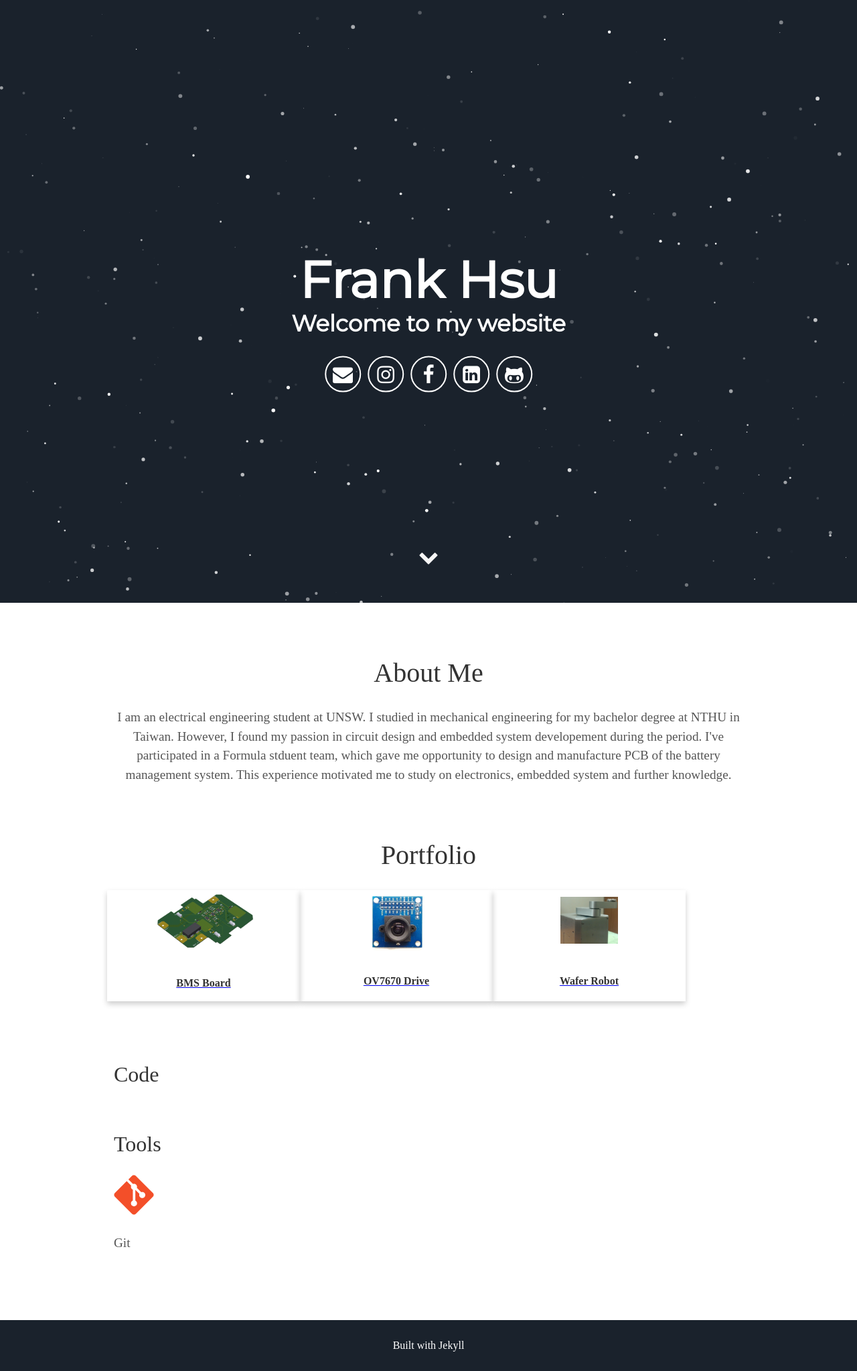
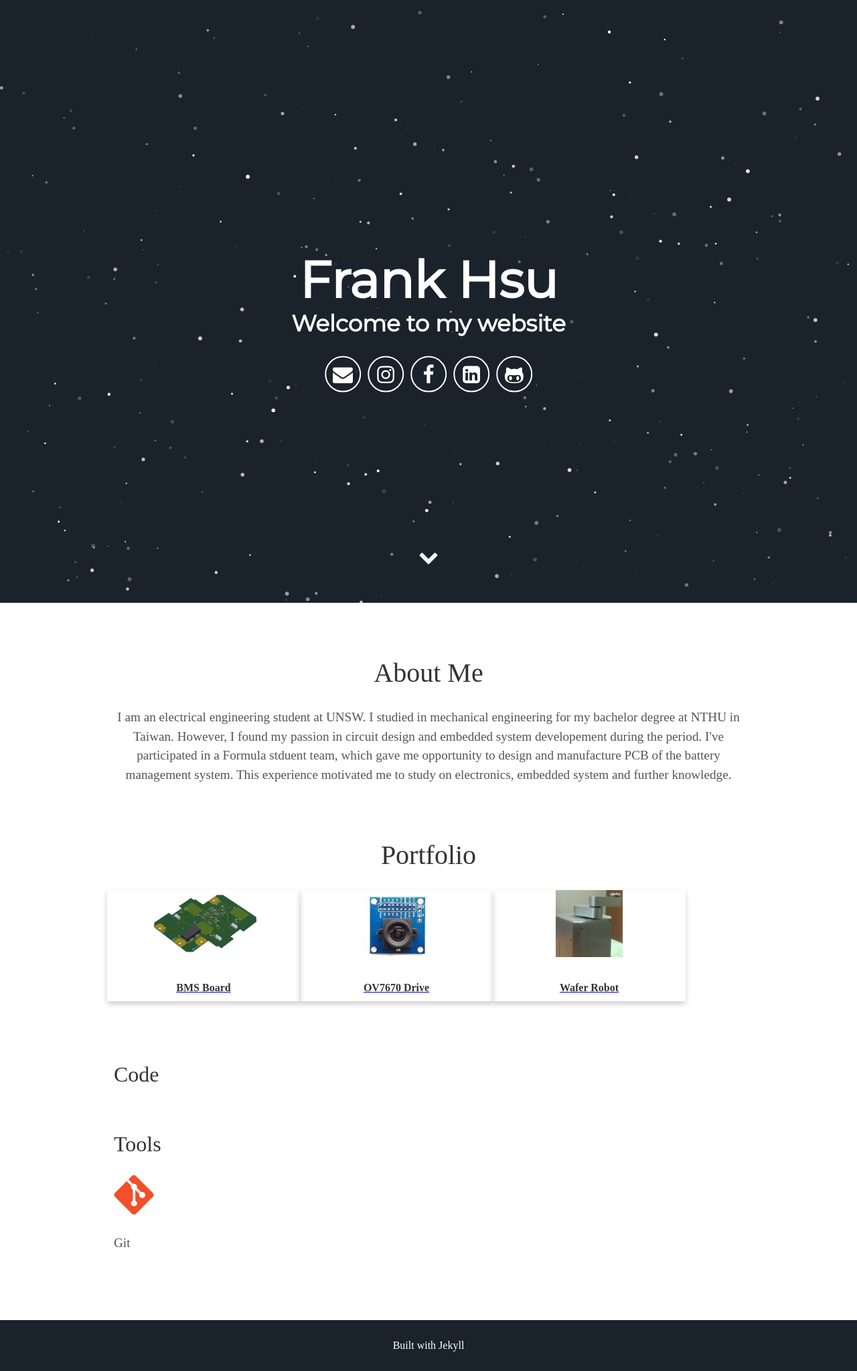
Before and after one commit to FrankHsu327/FrankHsu327.github.io, a Jekyll site: the page built from index.html, in a window 1280 px wide. Shown: the whole page at 67% size. Built offline with Jekyll 4.4.1, drawn with Linux system fonts in a browser that asks for light colours; some web fonts are replaced.

Commit message:
Add flex image

```diff
--- a/_includes/about.html
+++ b/_includes/about.html
@@ -10,7 +10,7 @@
       <a href="https://hackmd.io/51XmayXpSGewMbvboX04vA" target="_blank">
         <div class="card">
           <div class="containe_img">
-            <img src="img/BMS.GIF" style="width: 160px;">
+            <img src="img/BMS.GIF" style="width: 60%;">
           </div>
           <div class="container">
             <h4><b>BMS Board</b></h4>
@@ -24,7 +24,7 @@
       <a href="https://hackmd.io/U042mLE1RPuU4Wd9EsLZFA" target="_blank">
         <div class="card">
           <div class="containe_img">
-            <img src="img/Ov7670.jpg" style="height: 90px;">
+            <img src="img/Ov7670.jpg" style="height: 50%;">
           </div>
           <div class="container">
             <h4><b>OV7670 Drive</b></h4>
@@ -38,7 +38,7 @@
       <a href="https://hackmd.io/Dx05EYfXRTy_b6Zoa_S_6w" target="_blank">
         <div class="card">
           <div class="containe_img">
-            <img src="img/waferrobot.png" style="height: 70px; border: 10px solid white;">
+            <img src="img/waferrobot.png" style="height: 30%; border: 10% solid white;">
           </div>
           <div class="container">
             <h4><b>Wafer Robot</b></h4>
```
Also changed, not shown: assets/css/main.css, img/Ov7670.jpg, img/waferrobot.png.
